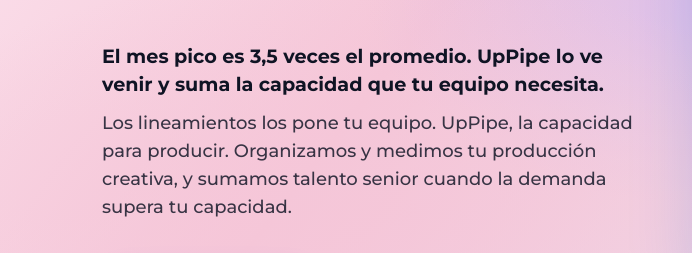
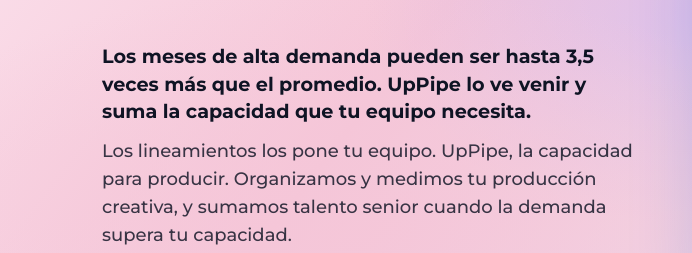
Before and after one commit to olguiloo/uppipe-website, a plain HTML site: page index.html in a window 1280 px wide. Shown: the part 424-677 px from the top of the page, 0-692 px from the left. Drawn offline with Linux system fonts and the light colour scheme.

Commit message:
Home: bajada 'hasta 3,5 veces' (borrador)
Co-Authored-By: Claude Opus 5.5 <noreply@anthropic.com>

```diff
--- a/index.html
+++ b/index.html
@@ -5,7 +5,7 @@
 <title>UpPipe — Creative Ops para marketing | Ninguna buena idea debería quedarse esperando</title>
 <link rel="canonical" href="https://uppipe.co/">
 <meta property="og:title" content="UpPipe — Ninguna buena idea debería quedarse esperando">
-<meta property="og:description" content="El mes pico es 3,5 veces el promedio. UpPipe lo ve venir y suma la capacidad que tu equipo necesita.">
+<meta property="og:description" content="Los meses de alta demanda pueden ser hasta 3,5 veces más que el promedio. UpPipe lo ve venir y suma la capacidad que tu equipo necesita.">
 <meta property="og:url" content="https://uppipe.co/">
 <meta property="og:locale" content="es_CO">
 <meta property="og:type" content="website">
@@ -1201,7 +1201,7 @@ section.e3-lime,#crew.e3-lime{background:var(--lime);overflow:hidden;}
       <div class="hero-content">
         <div class="hero-sig" style="font-family:'Space Mono','JetBrains Mono',monospace;font-size:13px;letter-spacing:0.12em;text-transform:uppercase;color:#1A56FF;font-weight:700;margin:0 0 16px;">Creative Ops para marketing</div>
         <h1 class="display" style="font-size: clamp(34px, 3.6vw, 52px)">Ninguna buena idea debería <em>quedarse esperando.</em></h1>
-        <p class="e3-dato">El mes pico es 3,5 veces el promedio. UpPipe lo ve venir y suma la capacidad que tu equipo necesita.</p>
+        <p class="e3-dato">Los meses de alta demanda pueden ser hasta 3,5 veces más que el promedio. UpPipe lo ve venir y suma la capacidad que tu equipo necesita.</p>
         <p class="lead" style="font-size: 18px">Los lineamientos los pone tu equipo. UpPipe, la capacidad para producir. Organizamos y medimos tu producción creativa, y sumamos talento senior cuando la demanda supera tu capacidad.</p>
         <div class="hero-cta">
           <a href="https://meetings.hubspot.com/uppipe/uppipe-intro-call" target="_blank" rel="noopener" class="btn btn-primary">Agenda 15 minutos</a>
```
